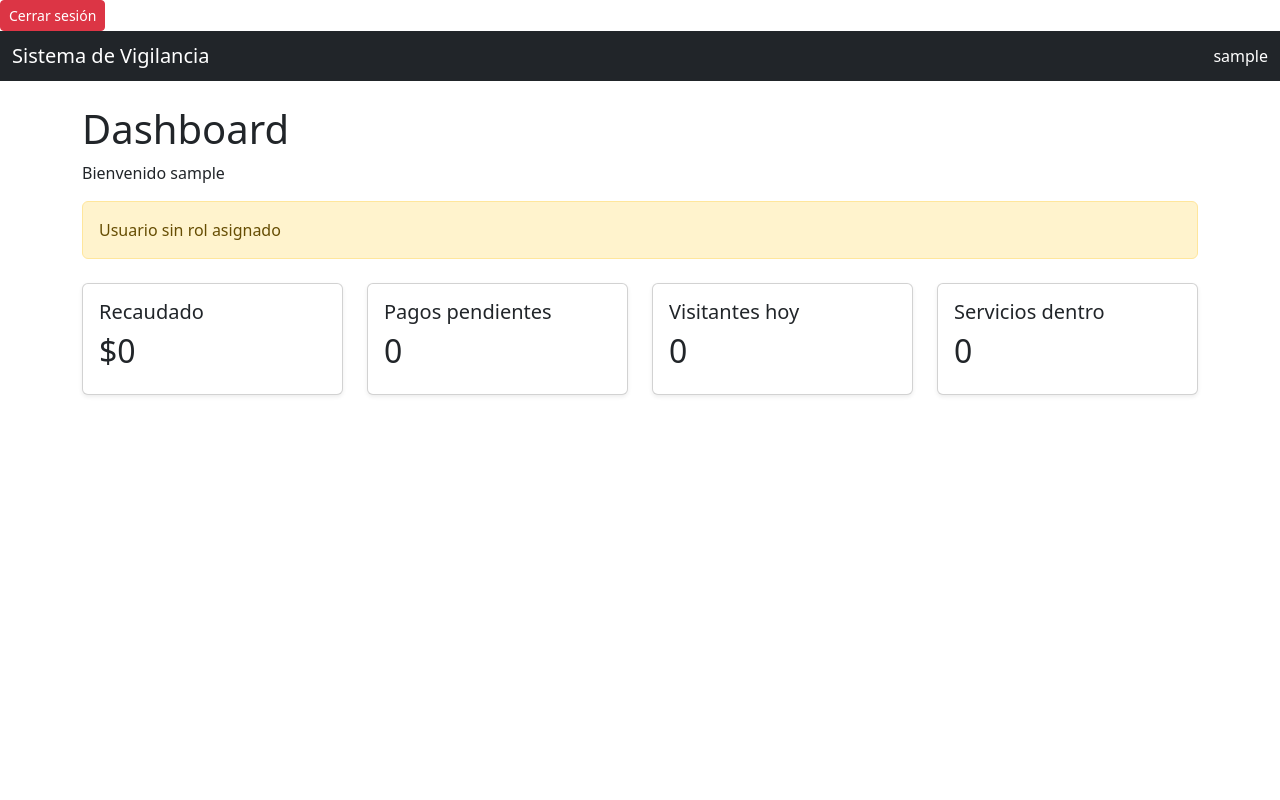
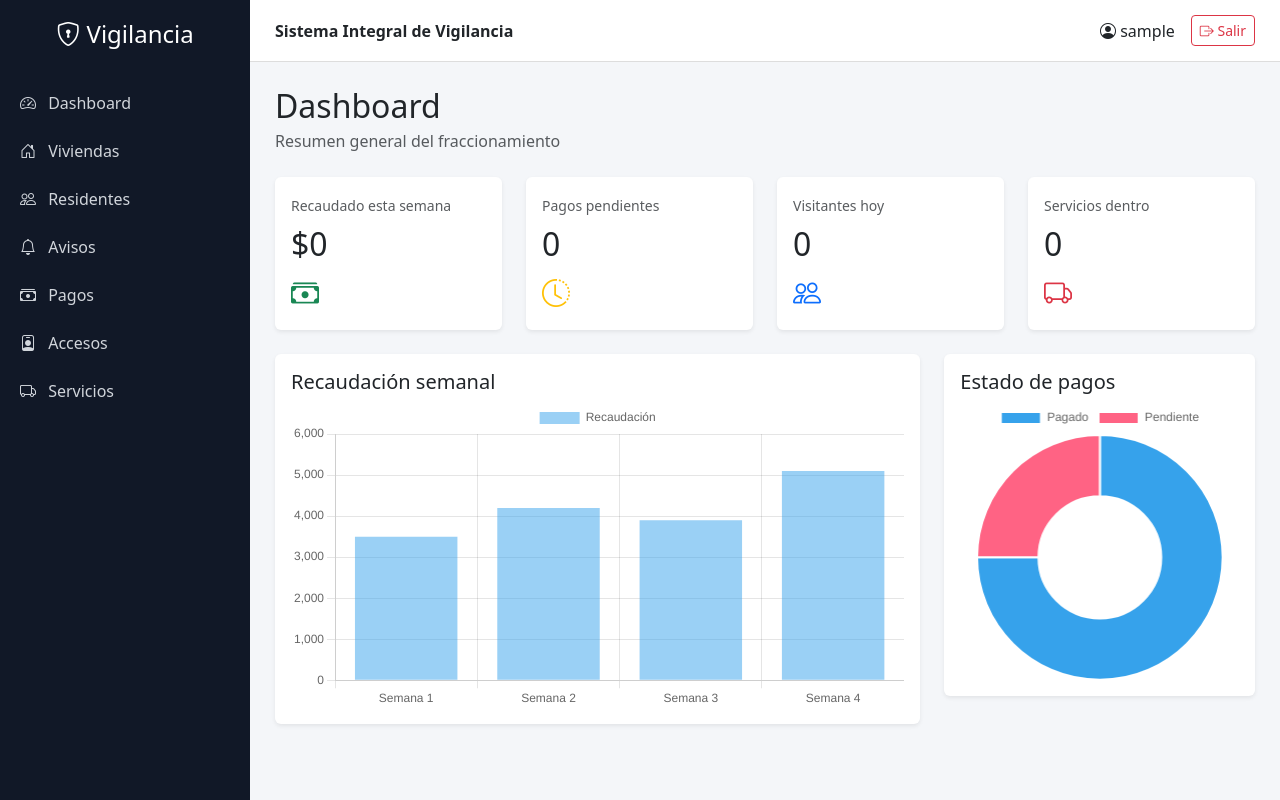
Before and after one commit to AddyJuarezV/sistema-vigilancia, a Django app: page / in a window 1280 px wide. Run offline with Django 5.2, Linux system fonts and the light colour scheme; the visitor is signed in with stand-in values (Sample User, id 1).

Commit message:
Mejorar interfaz base y dashboard

```diff
--- a/templates/base.html
+++ b/templates/base.html
@@ -7,33 +7,145 @@
     <title>{% block title %}Sistema de Vigilancia{% endblock %}</title>
 
     <link href="https://cdn.jsdelivr.net/npm/bootstrap@5.3.8/dist/css/bootstrap.min.css" rel="stylesheet">
+    <link href="https://cdn.jsdelivr.net/npm/bootstrap-icons@1.11.3/font/bootstrap-icons.css" rel="stylesheet">
+
+    <style>
+        body {
+            background: #f4f6f9;
+        }
+
+        .sidebar {
+            min-height: 100vh;
+            width: 250px;
+            background: #111827;
+            position: fixed;
+            top: 0;
+            left: 0;
+            padding-top: 20px;
+        }
+
+        .sidebar h4 {
+            color: white;
+            text-align: center;
+            margin-bottom: 30px;
+        }
+
+        .sidebar a {
+            color: #d1d5db;
+            display: block;
+            padding: 12px 20px;
+            text-decoration: none;
+        }
+
+        .sidebar a:hover {
+            background: #1f2937;
+            color: white;
+        }
+
+        .main-content {
+            margin-left: 250px;
+        }
+
+        .topbar {
+            background: white;
+            padding: 15px 25px;
+            border-bottom: 1px solid #ddd;
+            display: flex;
+            justify-content: space-between;
+            align-items: center;
+        }
+
+        .content {
+            padding: 25px;
+        }
+    </style>
 </head>
 
 <body>
 
+<div class="sidebar">
+
+    <h4>
+        <i class="bi bi-shield-lock"></i>
+        Vigilancia
+    </h4>
+
+    <a href="/">
+        <i class="bi bi-speedometer2 me-2"></i>
+        Dashboard
+    </a>
+
+    <a href="/residentes/viviendas/">
+        <i class="bi bi-house-door me-2"></i>
+        Viviendas
+    </a>
+
+    <a href="/residentes/residentes/">
+        <i class="bi bi-people me-2"></i>
+        Residentes
+    </a>
+
+    <a href="/avisos/">
+        <i class="bi bi-bell me-2"></i>
+        Avisos
+    </a>
+
+    <a href="#">
+        <i class="bi bi-cash-stack me-2"></i>
+        Pagos
+    </a>
+
+    <a href="#">
+        <i class="bi bi-person-badge me-2"></i>
+        Accesos
+    </a>
+
+    <a href="#">
+        <i class="bi bi-truck me-2"></i>
+        Servicios
+    </a>
+
+</div>
+
+
+<div class="main-content">
+
+    <div class="topbar">
+
+        <div>
+            <strong>Sistema Integral de Vigilancia</strong>
+        </div>
+
+        <div class="d-flex align-items-center gap-3">
+
+            <span>
+                <i class="bi bi-person-circle"></i>
+                {{ user.username }}
+            </span>
+
             <form method="post" action="{% url 'logout' %}">
                 {% csrf_token %}
-    <button type="submit" class="btn btn-sm btn-danger">
-        Cerrar sesión
+
+                <button type="submit" class="btn btn-sm btn-outline-danger">
+                    <i class="bi bi-box-arrow-right"></i>
+                    Salir
                 </button>
             </form>
 
-<nav class="navbar navbar-dark bg-dark">
-    <div class="container-fluid">
-        <span class="navbar-brand mb-0 h1">
-            Sistema de Vigilancia
-        </span>
+        </div>
 
-        <span class="text-white">
-            {{ user.username }}
-        </span>
     </div>
-</nav>
 
-<div class="container mt-4">
+
+    <div class="content">
+
         {% block content %}
         {% endblock %}
+
     </div>
+
+</div>
+
 
 <script src="https://cdn.jsdelivr.net/npm/bootstrap@5.3.8/dist/js/bootstrap.bundle.min.js"></script>
 
--- a/templates/dashboard/inicio.html
+++ b/templates/dashboard/inicio.html
@@ -1,14 +1,11 @@
 {% extends "base.html" %}
 
-{% block title %}
-Dashboard
-{% endblock %}
+{% block title %}Dashboard{% endblock %}
 
 {% block content %}
 
-<h1>Dashboard</h1>
-
-<p>Bienvenido {{ user.username }}</p>
+<h2 class="mb-1">Dashboard</h2>
+<p class="text-muted mb-4">Resumen general del fraccionamiento</p>
 
 {% if es_admin %}
 <div class="alert alert-success">
@@ -18,50 +15,112 @@ Dashboard
 <div class="alert alert-primary">
     Rol: Guardia
 </div>
-{% else %}
-    <div class="alert alert-warning">
-        Usuario sin rol asignado
-    </div>
 {% endif %}
 
-<div class="row mt-4">
+<div class="row g-4 mb-4">
 
-    <div class="col-md-3">
-        <div class="card shadow-sm">
+    <div class="col-md-6 col-xl-3">
+        <div class="card border-0 shadow-sm">
             <div class="card-body">
-                <h5>Recaudado</h5>
-                <h2>$0</h2>
+                <small class="text-muted">Recaudado esta semana</small>
+                <h2 class="mt-2">$0</h2>
+                <i class="bi bi-cash-stack fs-3 text-success"></i>
             </div>
         </div>
     </div>
 
-    <div class="col-md-3">
-        <div class="card shadow-sm">
+    <div class="col-md-6 col-xl-3">
+        <div class="card border-0 shadow-sm">
             <div class="card-body">
-                <h5>Pagos pendientes</h5>
-                <h2>0</h2>
+                <small class="text-muted">Pagos pendientes</small>
+                <h2 class="mt-2">0</h2>
+                <i class="bi bi-clock-history fs-3 text-warning"></i>
             </div>
         </div>
     </div>
 
-    <div class="col-md-3">
-        <div class="card shadow-sm">
+    <div class="col-md-6 col-xl-3">
+        <div class="card border-0 shadow-sm">
             <div class="card-body">
-                <h5>Visitantes hoy</h5>
-                <h2>0</h2>
+                <small class="text-muted">Visitantes hoy</small>
+                <h2 class="mt-2">0</h2>
+                <i class="bi bi-people fs-3 text-primary"></i>
             </div>
         </div>
     </div>
 
-    <div class="col-md-3">
-        <div class="card shadow-sm">
+    <div class="col-md-6 col-xl-3">
+        <div class="card border-0 shadow-sm">
             <div class="card-body">
-                <h5>Servicios dentro</h5>
-                <h2>0</h2>
+                <small class="text-muted">Servicios dentro</small>
+                <h2 class="mt-2">0</h2>
+                <i class="bi bi-truck fs-3 text-danger"></i>
             </div>
         </div>
     </div>
 
 </div>
 
+
+<div class="row g-4">
+
+    <div class="col-lg-8">
+        <div class="card border-0 shadow-sm">
+            <div class="card-body">
+                <h5>Recaudación semanal</h5>
+                <canvas id="graficaRecaudacion"></canvas>
+            </div>
+        </div>
+    </div>
+
+    <div class="col-lg-4">
+        <div class="card border-0 shadow-sm">
+            <div class="card-body">
+                <h5>Estado de pagos</h5>
+                <canvas id="graficaPagos"></canvas>
+            </div>
+        </div>
+    </div>
+
+</div>
+
+
+<script src="https://cdn.jsdelivr.net/npm/chart.js"></script>
+
+<script>
+
+const ctxRecaudacion = document.getElementById("graficaRecaudacion");
+
+new Chart(ctxRecaudacion, {
+    type: "bar",
+    data: {
+        labels: ["Semana 1", "Semana 2", "Semana 3", "Semana 4"],
+        datasets: [{
+            label: "Recaudación",
+            data: [3500, 4200, 3900, 5100]
+        }]
+    },
+    options: {
+        responsive: true
+    }
+});
+
+
+const ctxPagos = document.getElementById("graficaPagos");
+
+new Chart(ctxPagos, {
+    type: "doughnut",
+    data: {
+        labels: ["Pagado", "Pendiente"],
+        datasets: [{
+            data: [75, 25]
+        }]
+    },
+    options: {
+        responsive: true
+    }
+});
+
+</script>
+
 {% endblock %}
```
Lines whose indentation alone changed are shown as unchanged.
